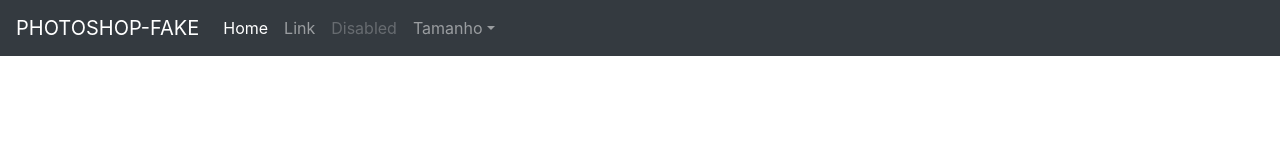
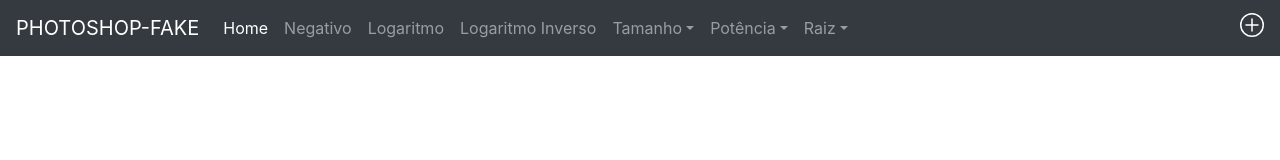
Before and after one commit to ASbarros/photoshop-fake, a plain HTML site: page index.html in a window 1280 px wide. Drawn offline with nearby package versions, Linux system fonts and the light colour scheme.

Commit message:
fazendo o navbar

```diff
--- a/index.html
+++ b/index.html
@@ -11,7 +11,7 @@
     <link rel="stylesheet" href="https://maxcdn.bootstrapcdn.com/bootstrap/4.0.0/css/bootstrap.min.css"
         integrity="sha384-Gn5384xqQ1aoWXA+058RXPxPg6fy4IWvTNh0E263XmFcJlSAwiGgFAW/dAiS6JXm" crossorigin="anonymous">
 
-    <title>Hello, world!</title>
+    <title>PHOTOSHOP-FAKE</title>
 </head>
 
 <body>
@@ -25,13 +25,16 @@
         <div class="collapse navbar-collapse" id="navbarsExampleDefault">
             <ul class="navbar-nav mr-auto">
                 <li class="nav-item active">
-                    <a class="nav-link" href="#">Home <span class="sr-only">(current)</span></a>
+                    <a class="nav-link" href="#">Home<span class="sr-only">(current)</span></a>
                 </li>
                 <li class="nav-item">
-                    <a class="nav-link" href="#">Link</a>
+                    <a class="nav-link" href="#">Negativo</a>
                 </li>
                 <li class="nav-item">
-                    <a class="nav-link disabled" href="#">Disabled</a>
+                    <a class="nav-link" href="#">Logaritmo</a>
+                </li>
+                <li class="nav-item">
+                    <a class="nav-link" href="#">Logaritmo Inverso</a>
                 </li>
                 <li class="nav-item dropdown">
                     <a class="nav-link dropdown-toggle" href="http://example.com" id="dropdown01" data-toggle="dropdown"
@@ -41,11 +44,37 @@
                         <a class="dropdown-item" href="#">1024 x 1024</a>
                     </div>
                 </li>
+                <li class="nav-item dropdown">
+                    <a class="nav-link dropdown-toggle" href="http://example.com" id="dropdown02" data-toggle="dropdown"
+                        aria-haspopup="true" aria-expanded="false">Potência</a>
+                    <div class="dropdown-menu" aria-labelledby="dropdown02">
+                        <input class="form-control mr-sm-2" type="text" placeholder="Digite..." aria-label="Search">
+                        <button class="btn btn-outline-success my-2 my-sm-0" type="submit">Search</button>
+                    </div>
+                </li>
+                <li class="nav-item dropdown">
+                    <a class="nav-link dropdown-toggle" href="http://example.com" id="dropdown03" data-toggle="dropdown"
+                        aria-haspopup="true" aria-expanded="false">Raiz</a>
+                    <div class="dropdown-menu" aria-labelledby="dropdown03">
+                        <input class="form-control mr-sm-2" type="text" placeholder="Digite..." aria-label="Search">
+                        <button class="btn btn-outline-success my-2 my-sm-0" type="submit">Search</button>
+                    </div>
+                </li>
             </ul>
-            <!-- <form class="form-inline my-2 my-lg-0">
-                <input class="form-control mr-sm-2" type="text" placeholder="Search" aria-label="Search">
-                <button class="btn btn-outline-success my-2 my-sm-0" type="submit">Search</button>
-            </form> -->
+            <form class="form-inline my-2 my-lg-0">
+                <span class="material-icons">
+                    <svg class="bi bi-plus-circle" width="1.5em" height="1.5em" viewBox="0 0 16 16" fill="currentColor"
+                        xmlns="http://www.w3.org/2000/svg">
+                        <path fill="#FFFFFF" fill-rule="evenodd"
+                            d="M8 3.5a.5.5 0 01.5.5v4a.5.5 0 01-.5.5H4a.5.5 0 010-1h3.5V4a.5.5 0 01.5-.5z"
+                            clip-rule="evenodd" />
+                        <path fill="#FFFFFF" fill-rule="evenodd"
+                            d="M7.5 8a.5.5 0 01.5-.5h4a.5.5 0 010 1H8.5V12a.5.5 0 01-1 0V8z" clip-rule="evenodd" />
+                        <path fill="#FFFFFF" fill-rule="evenodd"
+                            d="M8 15A7 7 0 108 1a7 7 0 000 14zm0 1A8 8 0 108 0a8 8 0 000 16z" clip-rule="evenodd" />
+                    </svg>
+                </span>
+            </form>
         </div>
     </nav>
     <h1>Hello, world!</h1>
```
Also changed, not shown: icons/add_circle-black-18dp.svg (deleted).
